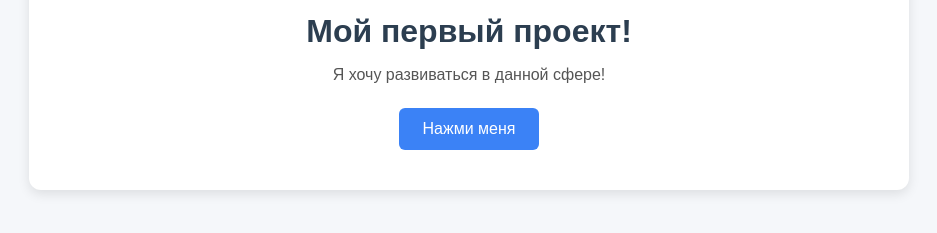
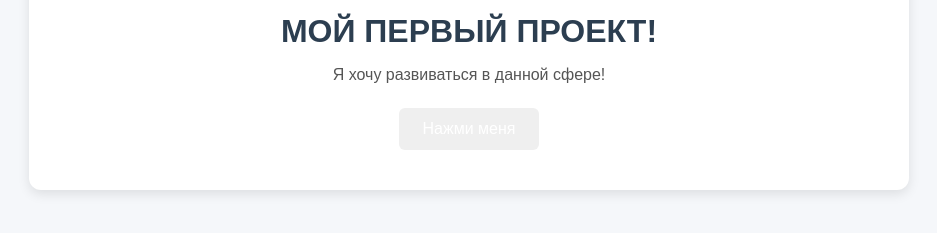
Before and after one commit to Anastasia2090/1-day-start, a plain HTML site: page index.html in a window 1280 px wide. Shown: the part 527-760 px from the top of the page, without its empty margins (171-1108 px from the left). Drawn offline with Linux system fonts and the light colour scheme.

Commit message:
Update index.html
add new nodes

```diff
--- a/index.html
+++ b/index.html
@@ -21,10 +21,10 @@
         box-shadow: 0 4px 12px rgba(0,0,0,0.1);
         text-align: center;
       }
-      h1 { margin: 0 0 16px; color: #2c3e50; }
-      p { margin: 0 0 24px; color: #555; }
+     h1 { margin: 0 0 16px; color: #2c3e50; text-transform: uppercase; }
+      p { margin: 0 0 24px; color: #555; line-heigh: 1.6; }
       button {
-        background: #3b82f6;
+       trabsitition: transform 0.2s ease, background: 0.2 ease;
         color: white;
         border: none;
         padding: 12px 24px;
@@ -32,7 +32,7 @@
         cursor: pointer;
         font-size: 16px;
       }
-      button:hover { background: #2563eb; }
+      button:hover { transform: scale(1.05); }
     </style>
   </head>
   <body>
```
